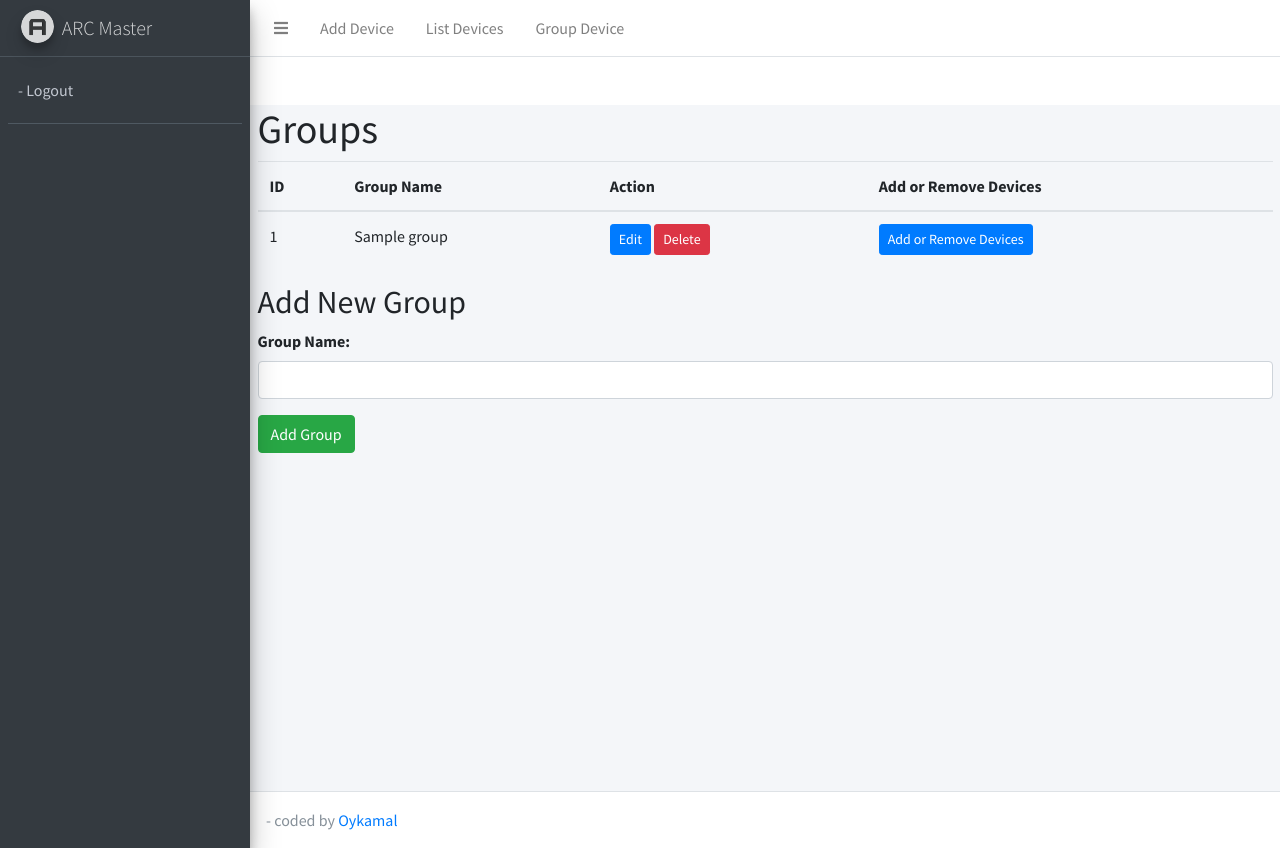
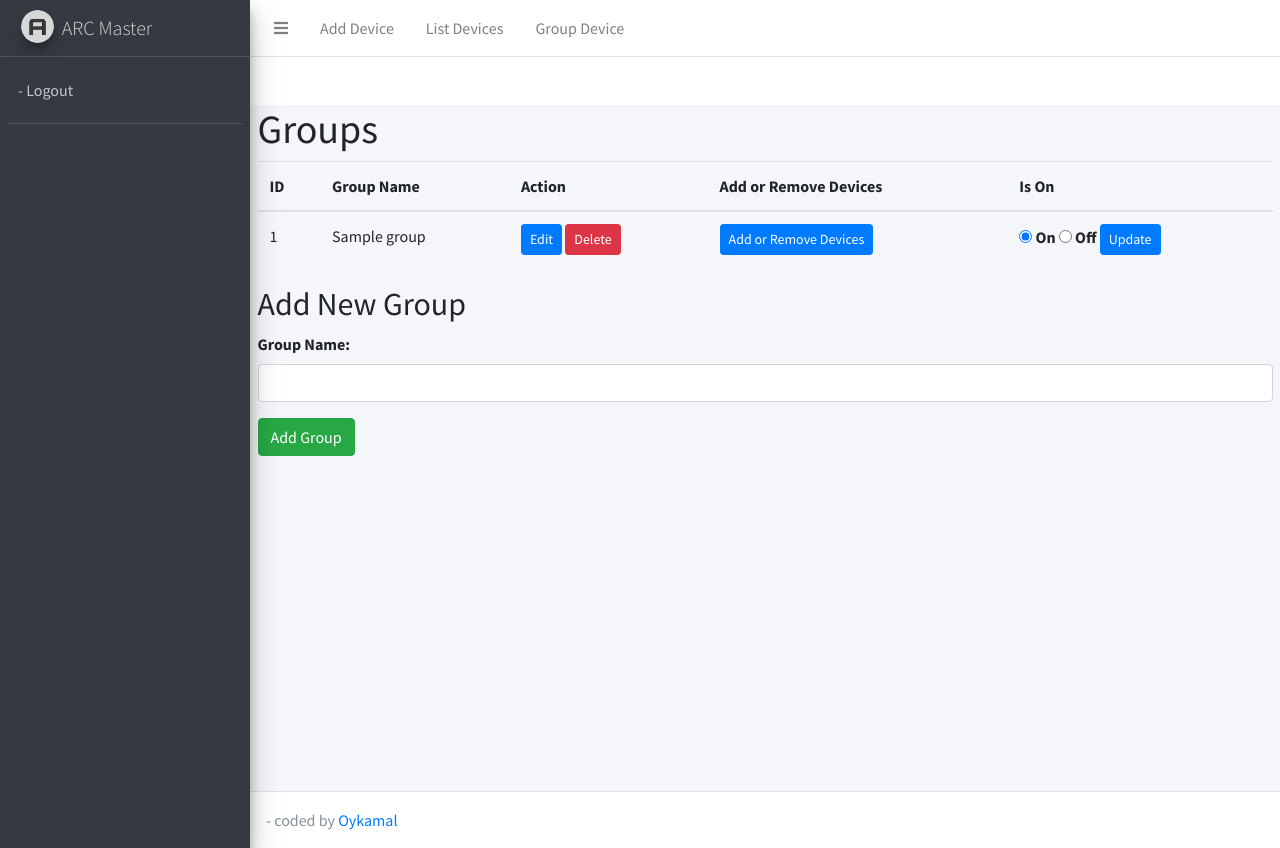
Before and after one commit to oyekamal/ARC---v4.0.0, a Flask app: page /groups in a window 1280 px wide. Run offline with Flask 2, Linux system fonts and the light colour scheme; tables that the repository leaves empty hold one stand-in row (values such as "Sample post"); style sheets or scripts are compiled from the project's sources; some libraries are stand-ins or nearby versions.

Commit message:
group on/off working

```diff
--- a/apps/device/models.py
+++ b/apps/device/models.py
@@ -12,6 +12,7 @@ class Group(db.Model):
 
     id = db.Column(db.Integer, primary_key=True)
     group_name = db.Column(db.String(255), unique=True, nullable=False)
+    is_on = db.Column(db.Boolean, default=False)
 
     # Define the many-to-many relationship with Device
     devices = relationship('Device', secondary='group_device_association', back_populates='groups')
--- a/apps/device/routes.py
+++ b/apps/device/routes.py
@@ -25,6 +25,21 @@ def update_device_status(id):
         publisher(device.device_name, "hello world")
 
     return redirect(url_for('device_blueprint.devices'))
+
+@blueprint.route('/update_group/<int:group_id>', methods=['POST'])
+def update_group(group_id):
+    group = Group.query.get_or_404(group_id)
+
+    if request.method == 'POST':
+        new_status = int(request.form.get('is_on', 0))
+        group.is_on = bool(new_status)
+        print(group)
+        for device in group.devices:
+            device.is_on = bool(new_status)
+            publisher(device.device_name, "hello world")
+        db.session.commit()
+
+    return redirect(url_for('device_blueprint.groups'))
 
 @blueprint.route('/devices/add', methods=['GET', 'POST'])
 def add_device():
--- a/apps/templates/groups/index.html
+++ b/apps/templates/groups/index.html
@@ -43,6 +43,7 @@
                     <th>Group Name</th>
                     <th>Action</th>
                     <th>Add or Remove Devices</th> <!-- Added column for the button -->
+                    <th>Is On</th>
                 </tr>
             </thead>
             <tbody>
@@ -58,6 +59,17 @@
                     </td>
                     <td>
                         <a href="{{ url_for('device_blueprint.add_or_remove_devices_from_group', group_id=group.id) }}" class="btn btn-primary btn-sm">Add or Remove Devices</a>
+                    </td>
+                    <td>
+                        <form method="post" action="{{ url_for('device_blueprint.update_group', group_id=group.id) }}" style="display: inline;">
+                            <label class="radio-inline">
+                                <input type="radio" name="is_on" value="1" {% if group.is_on %}checked{% endif %}> On
+                            </label>
+                            <label class="radio-inline">
+                                <input type="radio" name="is_on" value="0" {% if not group.is_on %}checked{% endif %}> Off
+                            </label>
+                            <button type="submit" class="btn btn-primary btn-sm">Update</button>
+                        </form>
                     </td>
                 </tr>
                 {% endfor %}
```
Also changed, not shown: migrations/versions/2129adbf3e0e_added_group_is_on.py (added, +28 -0 lines).
